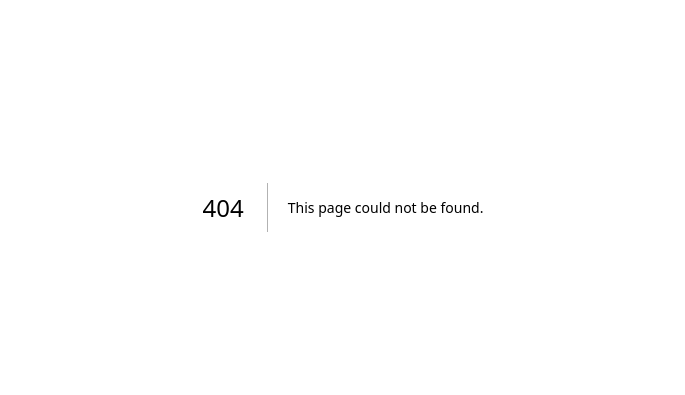
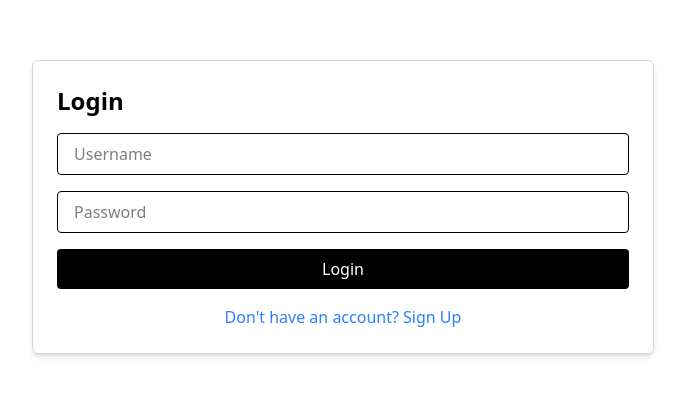
Before and after one commit to I3WX/Blog, a Next.js app in the folder blog-website/: page /auth in a window 1280 px wide. Before the commit this address had no page. Shown: the part 193-588 px from the top of the page, without its empty margins (297-982 px from the left). Built offline with nearby package versions, Linux system fonts and the light colour scheme.

Commit message:
fornt end of login page trail

```diff
--- a/blog-website/Components/Header.jsx
+++ b/blog-website/Components/Header.jsx
@@ -1,18 +1,34 @@
 import { assets } from "@/Assets/assets";
 import Image from "next/image";
-import React, { useState } from "react";
+import React, { useState, useEffect } from "react";
 import { toast } from "react-toastify";
 import axios from "axios";
+import { useRouter } from "next/navigation";
 
 const Header = () => {
   const [email, setEmail] = useState("");
+  const [user, setUser] = useState(null);
+  const router = useRouter();
+
+  useEffect(() => {
+    const loggedInUser = localStorage.getItem("user");
+    if (loggedInUser) {
+      setUser(loggedInUser);
+    }
+  }, []);
+
+  const handleLogout = () => {
+    localStorage.removeItem("user");
+    setUser(null);
+    toast.success("Logged out successfully");
+    router.push("/");
+  };
 
   const onSubmitHandler = async (e) => {
     e.preventDefault();
     const formData = new FormData();
     formData.append("email", email);
     const response = await axios.post("/api/email", formData);
-    console.log(response.data);
     if (response.data.success) {
       toast.success(response.data.msg);
       setEmail("");
@@ -30,9 +46,21 @@ const Header = () => {
           width={180}
           className="w-[130px] sm:w-auto"
         />
-        <button className="flex items-center gap-2 font-medium py-1 px-3 sm:py-3 sm:px-6 border border-solid border-black shadow-[-7px_7px_0px_#000000]">
-          Get started <Image src={assets.arrow} alt="" />
-        </button>
+        {user ? (
+          <button
+            onClick={handleLogout}
+            className="flex items-center gap-2 font-medium py-1 px-3 sm:py-3 sm:px-6 border border-solid border-black shadow-[-7px_7px_0px_#000000]"
+          >
+            Logout
+          </button>
+        ) : (
+          <button
+            onClick={() => router.push("/auth")}
+            className="flex items-center gap-2 font-medium py-1 px-3 sm:py-3 sm:px-6 border border-solid border-black shadow-[-7px_7px_0px_#000000]"
+          >
+            Get started <Image src={assets.arrow} alt="" />
+          </button>
+        )}
       </div>
       <div className="text-center my-8">
         <h1 className="text-3xl sm:text-5xl font-medium">Latest Blog</h1>
--- /dev/null
+++ b/blog-website/app/api/auth/login/route.js
@@ -0,0 +1,36 @@
+// In your route.js (or similar auth route file)
+import { UserModel } from '../lib/models/userModel';
+import { NextResponse } from 'next/server'; // Assuming Next.js
+
+export async function POST(req) {
+    try {
+        const { username, password } = await req.json();
+
+        // Basic validation
+        if (!username || !password) {
+            return NextResponse.json({ error: 'Username and password are required' }, { status: 400 });
+        }
+
+        const user = await UserModel.findOne({ username });
+
+        if (!user) {
+            return NextResponse.json({ error: 'Invalid credentials' }, { status: 401 });
+        }
+
+        if (user.password !== password) {  // WARNING: NEVER store plain text password, use a secure hash
+            return NextResponse.json({ error: 'Invalid credentials' }, { status: 401 });
+        }
+
+        // Successful login - Issue a token, set a session, etc.
+        // This is where you'd implement your authentication strategy
+        // For a simple example (not recommended for production),
+        //  you could set a session cookie.  However, use JWT or similar for better security
+        //  example - but see example below
+        // req.session.userId = user._id; // If you're using sessions.
+        return NextResponse.json({ message: 'Login successful' }, { status: 200 });
+
+    } catch (error) {
+        console.error(error);
+        return NextResponse.json({ error: 'Login failed' }, { status: 500 });
+    }
+}
--- a/blog-website/app/api/auth/route.js
+++ /dev/null
@@ -1,54 +0,0 @@
-import { ConnectDb } from "@/lib/config/db";
-import UserModel from "@/lib/models/UserModel";
-import { NextResponse } from "next/server";
-
-// Ensure database connection on module load
-ConnectDb();
-
-// Handler for POST requests (Signup)
-export async function POST(request) {
-    try {
-        const { username, password } = await request.json();
-
-        // Basic validation
-        if (!username || !password) {
-            return NextResponse.json({ success: false, message: 'Username and password are required' }, { status: 400 });
-        }
-
-        // Check if user already exists
-        const existingUser = await UserModel.findOne({ username });
-        if (existingUser) {
-            return NextResponse.json({ success: false, message: 'Username already taken' }, { status: 409 }); // 409 Conflict
-        }
-
-        // Create and save the new user (no encryption as requested)
-        const newUser = new UserModel({
-            username,
-            password, // Storing password directly (not recommended for production)
-        });
-        await newUser.save();
-
-        return NextResponse.json({ success: true, message: 'User created successfully' }, { status: 201 }); // 201 Created
-
-    } catch (error) {
-        console.error("Error during signup:", error);
-        return NextResponse.json({ success: false, message: 'An error occurred during signup' }, { status: 500 });
-    }
-}
-
-
-// Login API
-export async function GET(request) {
-    const { username, password } = request.nextUrl.searchParams;
-
-    try {
-      const user = await UserModel.findOne({ username, password });
-      if (user) {
-        return NextResponse.json({ success: true, msg: "Login successful" });
-      } else {
-        return NextResponse.json({ success: false, msg: "Invalid credentials" });
-      }
-    } catch (error) {
-      return NextResponse.json({ success: false, msg: "Error during login" });
-    }
-  }
--- /dev/null
+++ b/blog-website/app/api/auth/signup/route.js
@@ -0,0 +1,24 @@
+// In your route.js (or similar auth route file)
+import { UserModel } from '../lib/models/userModel';
+import { NextResponse } from 'next/server'; // Assuming Next.js
+
+export async function POST(req) {
+  try {
+    const { username, password } = await req.json();
+
+    // Basic validation
+    if (!username || !password) {
+      return NextResponse.json({ error: 'Username and password are required' }, { status: 400 });
+    }
+
+    // Create the user
+    const newUser = new UserModel({ username, password }); // WARNING: NEVER store plain text password
+    await newUser.save();
+
+    return NextResponse.json({ message: 'User created successfully' }, { status: 201 });
+
+  } catch (error) {
+    console.error(error);
+    return NextResponse.json({ error: 'Failed to create user' }, { status: 500 });
+  }
+}
--- /dev/null
+++ b/blog-website/app/auth/page.jsx
@@ -0,0 +1,80 @@
+"use client";
+import React, { useState } from "react";
+import { useRouter } from "next/navigation";
+import axios from "axios";
+import { toast } from "react-toastify";
+
+const AuthPage = () => {
+  const [isLogin, setIsLogin] = useState(true);
+  const [formData, setFormData] = useState({ username: "", password: "" });
+  const router = useRouter();
+
+  const onChangeHandler = (e) => {
+    const { name, value } = e.target;
+    setFormData({ ...formData, [name]: value });
+  };
+
+  const onSubmitHandler = async (e) => {
+    e.preventDefault();
+    try {
+      const endpoint = isLogin ? "/api/auth/login" : "/api/auth/signup";
+      const response = await axios.post(endpoint, formData);
+      if (response.data.message) {
+        toast.success(response.data.message);
+        if (isLogin) {
+          localStorage.setItem("user", formData.username); // Store user in localStorage
+          router.push("/"); // Redirect to home page
+        }
+      } else {
+        toast.error(response.data.error);
+      }
+    } catch (error) {
+      toast.error("An error occurred. Please try again.");
+    }
+  };
+
+  return (
+    <div className="flex justify-center items-center h-screen">
+      <form
+        onSubmit={onSubmitHandler}
+        className="p-6 border border-gray-300 rounded-md shadow-md"
+      >
+        <h1 className="text-2xl font-bold mb-4">
+          {isLogin ? "Login" : "Sign Up"}
+        </h1>
+        <input
+          type="text"
+          name="username"
+          placeholder="Username"
+          value={formData.username}
+          onChange={onChangeHandler}
+          className="w-full mb-4 px-4 py-2 border rounded"
+          required
+        />
+        <input
+          type="password"
+          name="password"
+          placeholder="Password"
+          value={formData.password}
+          onChange={onChangeHandler}
+          className="w-full mb-4 px-4 py-2 border rounded"
+          required
+        />
+        <button
+          type="submit"
+          className="w-full bg-black text-white py-2 rounded"
+        >
+          {isLogin ? "Login" : "Sign Up"}
+        </button>
+        <p
+          className="mt-4 text-center text-blue-500 cursor-pointer"
+          onClick={() => setIsLogin(!isLogin)}
+        >
+          {isLogin ? "Don't have an account? Sign Up" : "Already have an account? Login"}
+        </p>
+      </form>
+    </div>
+  );
+};
+
+export default AuthPage;
```
